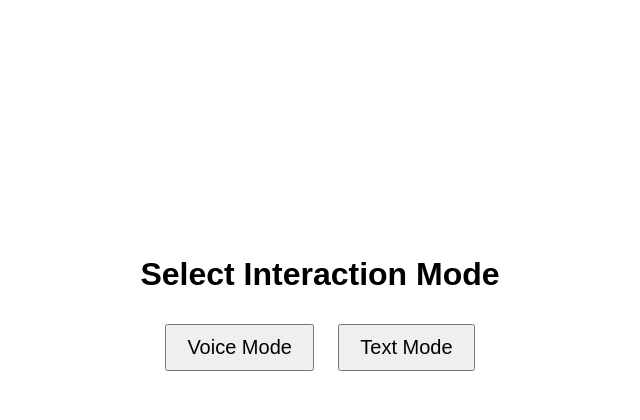
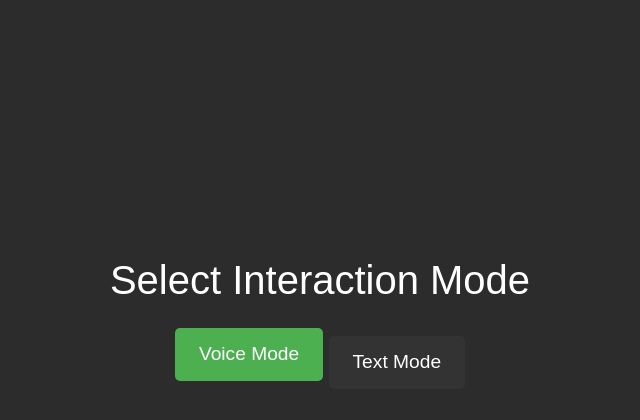
Before and after one commit to ShreyVDesai/SenseAI, a Python web app: template flask/templates/mode_selection.html in a window 1280 px wide. Shown: the top 420 px of the page, without its empty margins (320-960 px from the left). Run offline with Jinja, Linux system fonts and the light colour scheme; the template is opened without the code that fills it, so the values that code supplies are empty.

Commit message:
Voice mode styling

```diff
--- a/flask/templates/mode_selection.html
+++ b/flask/templates/mode_selection.html
@@ -4,27 +4,59 @@
 <head>
     <meta charset="UTF-8">
     <meta name="viewport" content="width=device-width, initial-scale=1.0">
-    <title>Select Mode</title>
+    <title>Select Interaction Mode</title>
+    <link href="https://cdn.jsdelivr.net/npm/bootstrap@5.3.1/dist/css/bootstrap.min.css" rel="stylesheet">
     <style>
         body {
             font-family: Arial, sans-serif;
-            text-align: center;
-            margin-top: 20%;
+            font-size: 1.2em;
+            background-color: #2c2c2c; /* Dark background for high contrast */
+            color: #ffffff; /* White text for readability */
         }
 
-        button {
-            font-size: 20px;
-            padding: 10px 20px;
-            margin: 10px;
-            cursor: pointer;
+        h1 {
+            font-size: 2.5rem;
+            margin-bottom: 1.5rem;
+        }
+
+        .btn {
+            font-size: 1.2rem;
+            padding: 0.75rem 1.5rem;
+            border-radius: 5px;
+            color: #ffffff;
+        }
+
+        .btn-voice {
+            background-color: #4caf50; /* Green for Voice Mode */
+            border: none;
+        }
+
+        .btn-voice:hover {
+            background-color: #45a049;
+        }
+
+        .btn-text {
+            background-color: #333333; /* Gray for Text Mode */
+            border: none;
+        }
+
+        .btn-text:hover {
+            background-color: #555555;
+        }
+
+        .container {
+            margin-top: 20%;
+            text-align: center;
         }
     </style>
 </head>
 
 <body>
-    <h1>Select Interaction Mode</h1>
-    <button onclick="location.href='/voice_interaction'">Voice Mode</button>
-    <button onclick="location.href='/chat'">Text Mode</button>
+    <div class="container">
+        <h1>Select Interaction Mode</h1>
+        <button class="btn btn-voice mb-3" onclick="location.href='/voice_interaction'">Voice Mode</button>
+        <button class="btn btn-text" onclick="location.href='/chat'">Text Mode</button>
+    </div>
 </body>
 
 </html>
```
Also changed, not shown: flask/templates/voice_mode.html (+51 -2 lines).
